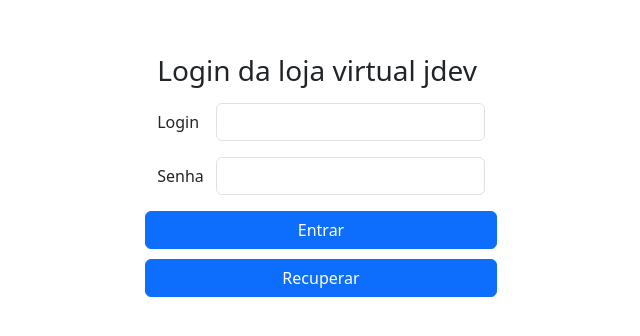
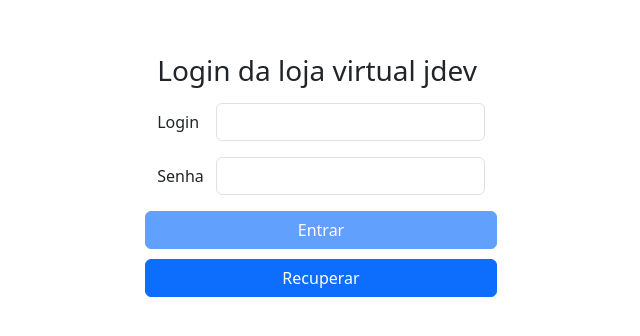
Before and after one commit to rodrigojfagundes/formacao-expert-em-angular-16---JDev-Treinamento, an Angular app in the folder myApp/: page / in a window 1280 px wide. Shown: the part 138-474 px from the top of the page, without its empty margins (319-959 px from the left). Built offline with nearby package versions, Linux system fonts and the light colour scheme.

Commit message:
Desabilita Button com FormBuilder em Form

```diff
--- a/myApp/src/app/app.component.html
+++ b/myApp/src/app/app.component.html
@@ -44,7 +44,12 @@
 
 
     <div class="row mb-3">
-      <button type="submit" class="btn btn-primary" (click)="fazerLogin()">
+      <button
+        type="submit"
+        class="btn btn-primary"
+        (click)="fazerLogin()"
+        [disabled]="!loginForm.valid"
+      >
         Entrar
       </button>
       <button type="submit" class="btn btn-primary" style="margin-top: 10px">
```
